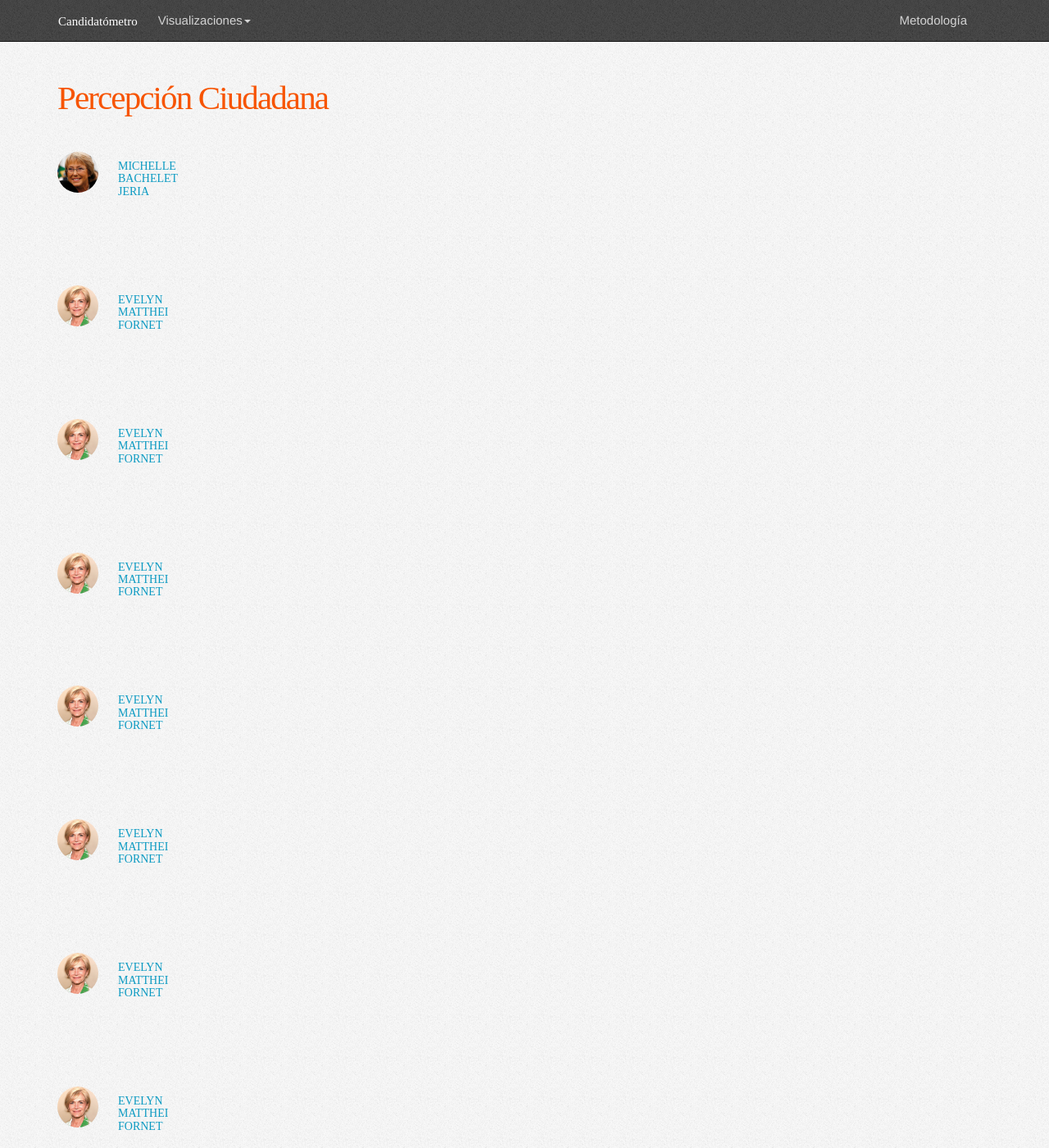
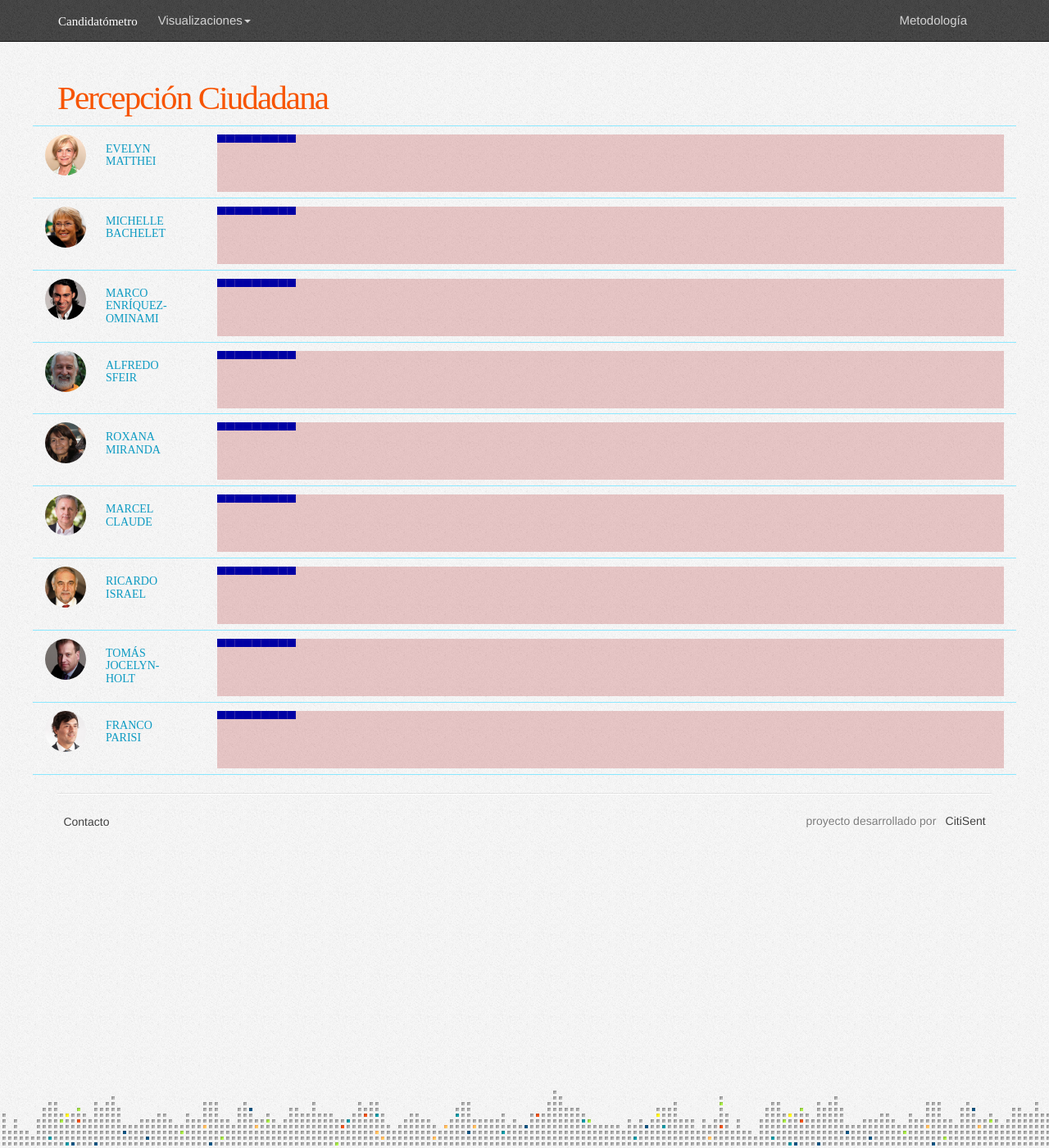
Before and after one commit to CitiSent/candidatometro, a Jekyll site: the page built from pages/percepcion-ciudadana.md, in a window 1280 px wide and 1400 px high. Shown: the whole window at 82% size. Built offline with Jekyll 4.4.1, drawn with Linux system fonts in a browser that asks for light colours; nearby versions of some CDN libraries; some web fonts are replaced; library files that are not in the unit come from our copies; Markdown is read by kramdown in place of the engine named in the settings.

Commit message:
Update the layout

```diff
--- a/_includes/charthead.html
+++ b/_includes/charthead.html
@@ -6,7 +6,7 @@
 <link href="{{ site.baseurl }}/css/candidatometro.css" rel="stylesheet">
 <link href="{{ site.baseurl }}/css/charts.css" rel="stylesheet">
 
-<script type="text/javascript" src="//ajax.googleapis.com/ajax/libs/jquery/1.10.2/jquery.min.js"></script>
+<script type="text/javascript" src="{{ site.baseurl }}/js/lib/jquery-2.0.3.js"></script>
 <script type="text/javascript" src="{{ site.baseurl }}/js/dropdown.js"></script>
 
 <link rel="icon" type="image/x-icon" href="{{ site.baseurl }}/img/icons/favicon.ico" />
--- a/css/charts.css
+++ b/css/charts.css
@@ -1,33 +1,6 @@
 
 /* Time Bar Chart */
 .bc-bg {
-    fill: #babdb6;
+    fill: #a40000;
     fill-opacity: 0.2;
 }
-
-.bc-bar-pos {
-    fill: #53777A;
-    fill-opacity: 0.9;
-}
-
-.bc-bar-neu {
-    fill: #ECD078;
-    fill-opacity: 0.9;
-}
-
-.bc-bar-neg {
-    fill: #C02942;
-    fill-opacity: 0.9;
-}
-
-.axis path,
-.axis line {
-    fill: none;
-    stroke: black;
-    shape-rendering: crispEdges;
-}
-.axis text {
-    font-family: sans-serif;
-    font-size: 11px;
-    fill: black;
-}
--- a/js/candidatometro.js
+++ b/js/candidatometro.js
@@ -4,35 +4,96 @@ var Candidatometro = Candidatometro || {};
 Candidatometro.BarChart = function() {
     'use strict';
 
+    // Initial Layout
+    var margin = {top: 10, right: 10, bottom: 10, left: 10},
+        height = 80;
+
+    var domain;
+
     var selection;
 
     function chart(_selection) {
         selection = _selection;
-        selection.each(function(datum) {
-
-            var data = datum.data;
+        selection.each(function() {
 
             var div = d3.select(this),
                 svg = div.append('svg');
 
-            var divW = chart.int(div.style('width')),
-                divH = chart.int(div.style('height'));
+            var divW = chart.int(div.style('width')) - 30;
 
             svg
                 .attr('width', divW)
-                .attr('height', divH);
+                .attr('height', height);
 
-            console.log(data);
+            svg.append('g')
+                .attr('class', 'bc-chart')
+                .attr('transform', chart.svgt([margin.left, margin.top]))
+                .append('rect')
+                .attr('class', 'bc-bg')
+                .attr('width', divW - margin.left - margin.right)
+                .attr('height', height - margin.top - margin.bottom);
+
+        });
+
+        chart.update();
+    }
+
+    chart.update = function() {
+        selection.each(function(datum) {
+
+            var div = d3.select(this),
+                divw = chart.int(div.style('width')) - 30,
+                svg = div.select('svg'),
+                gchart = svg.select('g.bc-chart');
+
+            console.log(div.style('height'));
+
+            // Adjust the Layout
+            svg
+                .attr('width', divw)
+                .attr('height', height);
+
+            gchart.select('rect.bc-bg')
+                .attr('width', divw)
+                .attr('height', height);
+
+            var barW = divw / domain.length;
+
+            var xScale = d3.scale.linear()
+                .domain(domain)
+                .range([0, divw - barW]);
+
+            console.log(datum.data.entries().map(function(d) { return d.value; }));
+
+
+            gchart.selectAll('rect.item')
+                .data(datum.data.entries())
+                .enter()
+                .append('rect')
+                .attr('class', 'item')
+                .attr('x', function(d, i) { return barW * i; })
+                .attr('width', barW)
+                .attr('height', 10)
+                .attr('fill', '#0000a4');
+
+
+
 
 
         });
-    }
+    };
+
+    // Accessors
+    chart.domain = function(value) {
+        if (!arguments.length) { return domain; }
+        domain = value;
+        return chart;
+    };
 
     // Utils
+    chart.int = function(value) { return parseInt(value, 10); };
+    chart.svgt = function(value) { return 'translate(' + value + ')'; };
 
-    chart.int = function(value) {
-        return parseInt(value, 10);
-    };
 
     _.extend(chart, Backbone.Events);
     return chart;
@@ -57,7 +118,7 @@ Candidatometro.Dataset = function() {
                 // Add the parent values
                 parent.values = d3.map();
                 parent.data.forEach(function(d) {
-                    parent.values.set(d.t, {neg: d.n, neu: d.m, pos: d.p});
+                    parent.values.set(d.t, {neg: d.n, neu: d.m, pos: d.p, date: new Date(d.t)});
                 });
 
                 // Add the children values
@@ -69,7 +130,8 @@ Candidatometro.Dataset = function() {
                             parent.values.set(ck, {
                                 neg: pv.neg + cv.neg,
                                 neu: pv.neu + cv.neu,
-                                pos: pv.pos + cv.pos
+                                pos: pv.pos + cv.pos,
+                                date: pv.date
                             });
                         });
                     });
--- a/pages/percepcion-ciudadana.md
+++ b/pages/percepcion-ciudadana.md
@@ -11,10 +11,8 @@ title: Percepción Ciudadana
 
 <h1 class='thin orange'>{{ page.title }}</h1>
 <div class='row'>
-    <div class='col-md-12 air-top'>
-        <div class='tabla-de-agendas' id='chart'>
-            <!-- Charts Here -->
-        </div>
+    <div class='tabla-de-agendas' id='chart'>
+        <!-- Charts Here -->
     </div>
 </div>
 
@@ -33,62 +31,40 @@ title: Percepción Ciudadana
 
 
 
+
     var a = {};
     _.extend(a, Backbone.Events);
 
     a.listenTo(dset, 'dataset:ready', function() {
 
-        var barchart = Candidatometro.BarChart();
+        var from = new Date('2013-10-01'),
+            to = new Date('2013-12-31');
 
         var data = [
-            {
-                name: 'Michelle Bachelet Jeria',
-                img: '{{ site.baseurl }}/img/fot_michelle_bachelet.jpg',
-                data: dset.items().get('Michelle Bachelet Jeria')
-            },
-            {
-                name: 'Evelyn Matthei Fornet',
-                img: '{{ site.baseurl }}/img/fot_evelyn_matthei.jpg',
-                data: dset.items().get('Evelyn Matthei Fornet')
-            },
-            {
-                name: 'Evelyn Matthei Fornet',
-                img: '{{ site.baseurl }}/img/fot_evelyn_matthei.jpg',
-                data: dset.items().get('Evelyn Matthei Fornet')
-            },
-            {
-                name: 'Evelyn Matthei Fornet',
-                img: '{{ site.baseurl }}/img/fot_evelyn_matthei.jpg',
-                data: dset.items().get('Evelyn Matthei Fornet')
-            },
-            {
-                name: 'Evelyn Matthei Fornet',
-                img: '{{ site.baseurl }}/img/fot_evelyn_matthei.jpg',
-                data: dset.items().get('Evelyn Matthei Fornet')
-            },
-            {
-                name: 'Evelyn Matthei Fornet',
-                img: '{{ site.baseurl }}/img/fot_evelyn_matthei.jpg',
-                data: dset.items().get('Evelyn Matthei Fornet')
-            },
-            {
-                name: 'Evelyn Matthei Fornet',
-                img: '{{ site.baseurl }}/img/fot_evelyn_matthei.jpg',
-                data: dset.items().get('Evelyn Matthei Fornet')
-            },
-            {
-                name: 'Evelyn Matthei Fornet',
-                img: '{{ site.baseurl }}/img/fot_evelyn_matthei.jpg',
-                data: dset.items().get('Evelyn Matthei Fornet')
-            }
+            {name: 'Evelyn Matthei Fornet',          img: 'fot_evelyn_matthei.jpg'},
+            {name: 'Michelle Bachelet Jeria',        img: 'fot_michelle_bachelet.jpg'},
+            {name: 'Marco Enríquez-Ominami Gumucio', img: 'fot_marco_enriquez-ominami.jpg'},
+            {name: 'Alfredo Sfeir Younis',           img: 'fot_alfredo_sfeir.jpg'},
+            {name: 'Roxana Miranda Meneses',         img: 'fot_roxana_miranda.jpg'},
+            {name: 'Marcel Claude Reyes',            img: 'fot_marcel_claude.jpg'},
+            {name: 'Ricardo Israel Zipper',          img: 'fot_ricardo_israel.jpg'},
+            {name: 'Tomás Jocelyn-Holt Letelier',    img: 'fot_tomas_jocelyn-holt.jpg'},
+            {name: 'Franco Parisi Fernández',        img: 'fot_franco_parisi.jpg'}
         ];
 
 
-        var rowCandidato = d3.select('#chart').selectAll('div.row')
+        data.forEach(function(d) {
+            d.data = dset.items().get(d.name);
+        });
+
+        var barchart = Candidatometro.BarChart()
+            .domain(d3.time.days(from, to));
+
+        var rowCandidato = d3.select('#chart').selectAll('div.row.candidato')
             .data(data)
             .enter()
             .append('div')
-            .attr('class', 'row');
+            .attr('class', 'row candidato');
 
         // Avatar
         var divAvatar = rowCandidato.append('div')
```
Also changed, not shown: other parts of pages/percepcion-ciudadana.md (+5 -10 lines).
